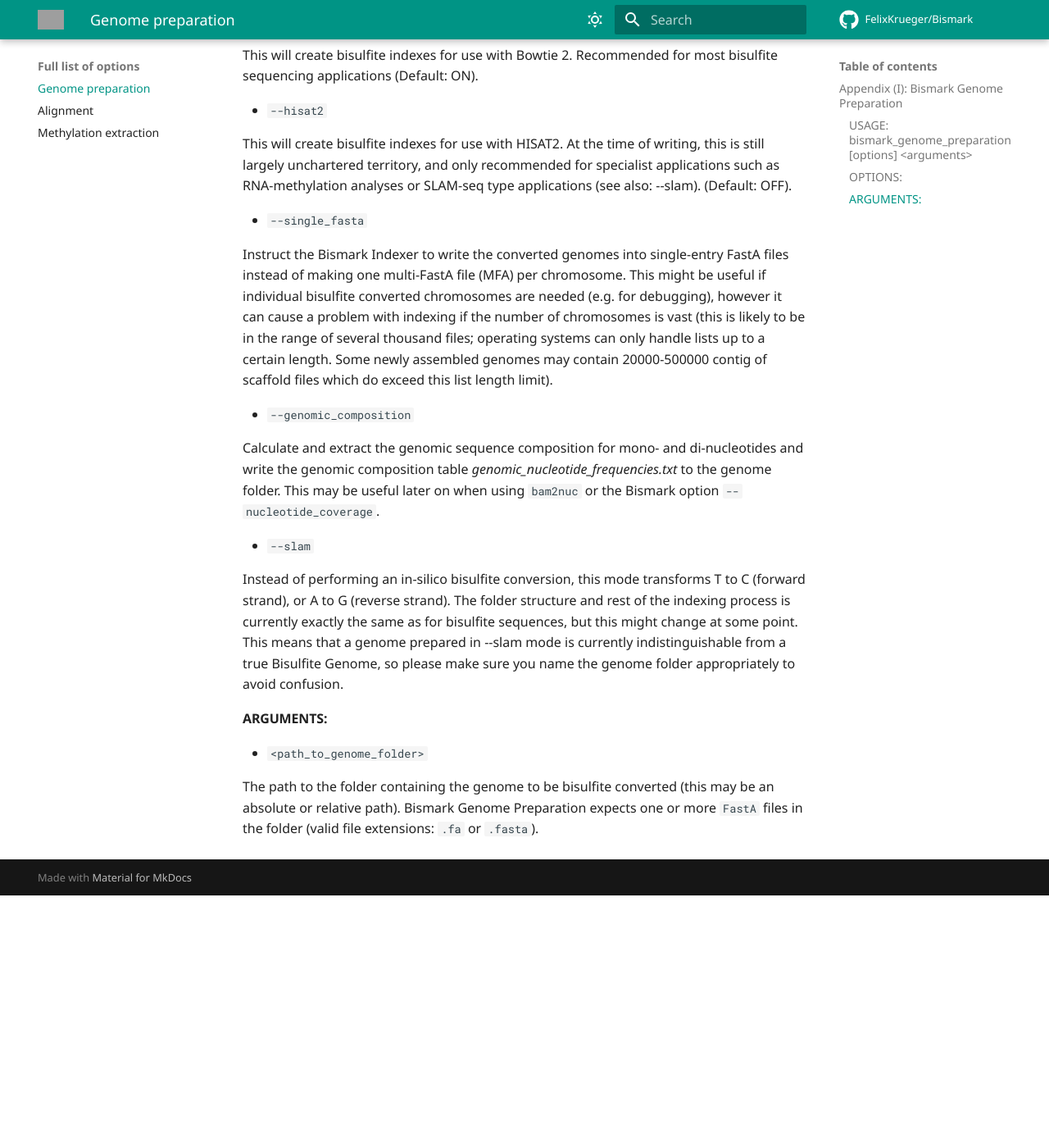
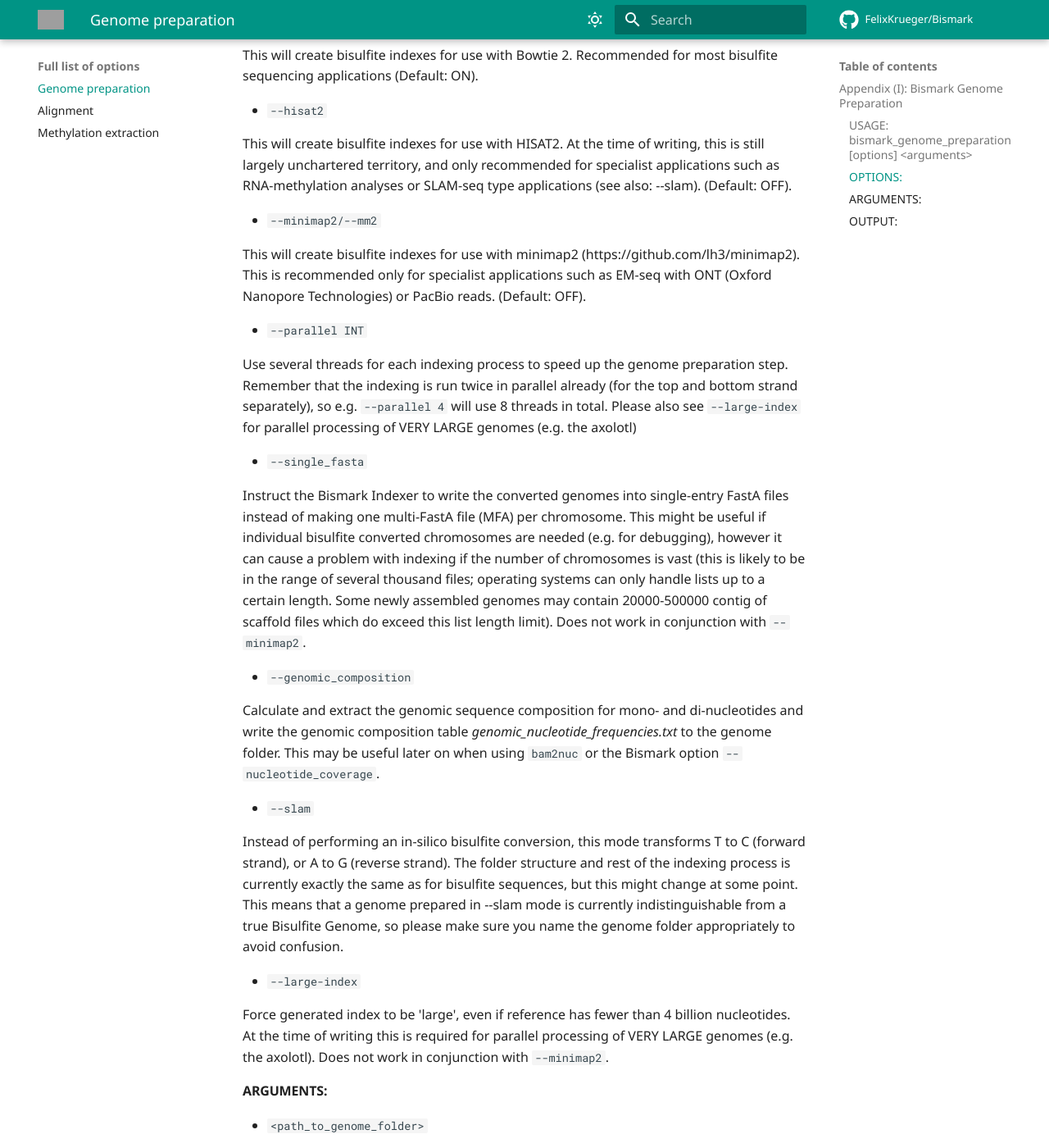
Before and after one commit to FelixKrueger/Bismark, an MkDocs documentation site: the page built from docs/options/genome_preparation.md, in a window 1280 px wide and 1400 px high, scrolled down 800 px. Shown: the whole window at 82% size. Built offline with MkDocs 1.6.1 and Material for MkDocs 9.7.7, drawn with Linux system fonts in a browser that asks for light colours; comment, search, counter and statistics services are not loaded; before the commit the page ends 1892 px from its top, so only the background shows below that; some of the changed text lies outside the part shown; grey boxes are pictures that could not be loaded.

Commit message:
Updated docs for genome indexing

````diff
--- a/docs/options/genome_preparation.md
+++ b/docs/options/genome_preparation.md
@@ -30,9 +30,17 @@
 
   This will create bisulfite indexes for use with HISAT2. At the time of writing, this is still largely unchartered territory, and only recommended for specialist applications such as RNA-methylation analyses or SLAM-seq type applications (see also: --slam). (Default: OFF).
 
+- `--minimap2/--mm2`
+
+This will create bisulfite indexes for use with minimap2 (https://github.com/lh3/minimap2). This is recommended only for specialist applications such as EM-seq with ONT (Oxford Nanopore Technologies) or PacBio reads. (Default: OFF).
+
+- `--parallel INT`
+
+Use several threads for each indexing process to speed up the genome preparation step. Remember that the indexing is run twice in parallel already (for the top and bottom strand separately), so e.g. `--parallel 4` will use 8 threads in total. Please also see `--large-index` for parallel processing of VERY LARGE genomes (e.g. the axolotl)
+
 - `--single_fasta`
 
-  Instruct the Bismark Indexer to write the converted genomes into single-entry FastA files instead of making one multi-FastA file (MFA) per chromosome. This might be useful if individual bisulfite converted chromosomes are needed (e.g. for debugging), however it can cause a problem with indexing if the number of chromosomes is vast (this is likely to be in the range of several thousand files; operating systems can only handle lists up to a certain length. Some newly assembled genomes may contain 20000-500000 contig of scaffold files which do exceed this list length limit).
+  Instruct the Bismark Indexer to write the converted genomes into single-entry FastA files instead of making one multi-FastA file (MFA) per chromosome. This might be useful if individual bisulfite converted chromosomes are needed (e.g. for debugging), however it can cause a problem with indexing if the number of chromosomes is vast (this is likely to be in the range of several thousand files; operating systems can only handle lists up to a certain length. Some newly assembled genomes may contain 20000-500000 contig of scaffold files which do exceed this list length limit). Does not work in conjunction with `--minimap2`.
 
 - `--genomic_composition`
 
@@ -42,8 +50,39 @@
 
   Instead of performing an in-silico bisulfite conversion, this mode transforms T to C (forward strand), or A to G (reverse strand). The folder structure and rest of the indexing process is currently exactly the same as for bisulfite sequences, but this might change at some point. This means that a genome prepared in --slam mode is currently indistinguishable from a true Bisulfite Genome, so please make sure you name the genome folder appropriately to avoid confusion.
 
+- `--large-index`
+
+Force generated index to be 'large', even if reference has fewer than 4 billion nucleotides. At the time of writing this is required for parallel processing of VERY LARGE genomes (e.g. the axolotl). Does not work in conjunction with `--minimap2`.
+
 #### ARGUMENTS:
 
 - `<path_to_genome_folder>`
 
   The path to the folder containing the genome to be bisulfite converted (this may be an absolute or relative path). Bismark Genome Preparation expects one or more `FastA` files in the folder (valid file extensions: `.fa` or `.fasta`).
+
+#### OUTPUT:
+
+This script is supposed to convert a specified reference genome into two different bisulfite converted versions and index them for alignments with Bowtie 2 (default), HISAT2 or minimap2. The first bisulfite genome will have all Cs converted to Ts (C->T), and the other one will have all Gs converted to As (G->A).
+Both bisulfite genomes will be stored in subfolders within the reference genome folder containing the unconverted reference sequence (in FastA format). Once the bisulfite
+conversion has been completed, the program will fork and launch two simultaneous instances of the Bowtie 2, HISAT2 or minimap2 indexer (bowtie2-build or hisat2-build or minimap2 -d, resepctively). This is the structure of the reference genome folder after successful indexing (with Bowtie2 in this case):
+
+```
+├── Bisulfite_Genome
+│   ├── CT_conversion
+│   │   ├── BS_CT.1.bt2
+│   │   ├── BS_CT.2.bt2
+│   │   ├── BS_CT.3.bt2
+│   │   ├── BS_CT.4.bt2
+│   │   ├── BS_CT.rev.1.bt2
+│   │   ├── BS_CT.rev.2.bt2
+│   │   └── genome_mfa.CT_conversion.fa
+│   └── GA_conversion
+│       ├── BS_GA.1.bt2
+│       ├── BS_GA.2.bt2
+│       ├── BS_GA.3.bt2
+│       ├── BS_GA.4.bt2
+│       ├── BS_GA.rev.1.bt2
+│       ├── BS_GA.rev.2.bt2
+│       └── genome_mfa.GA_conversion.fa
+└── reference_sequence.fa
+```
````
